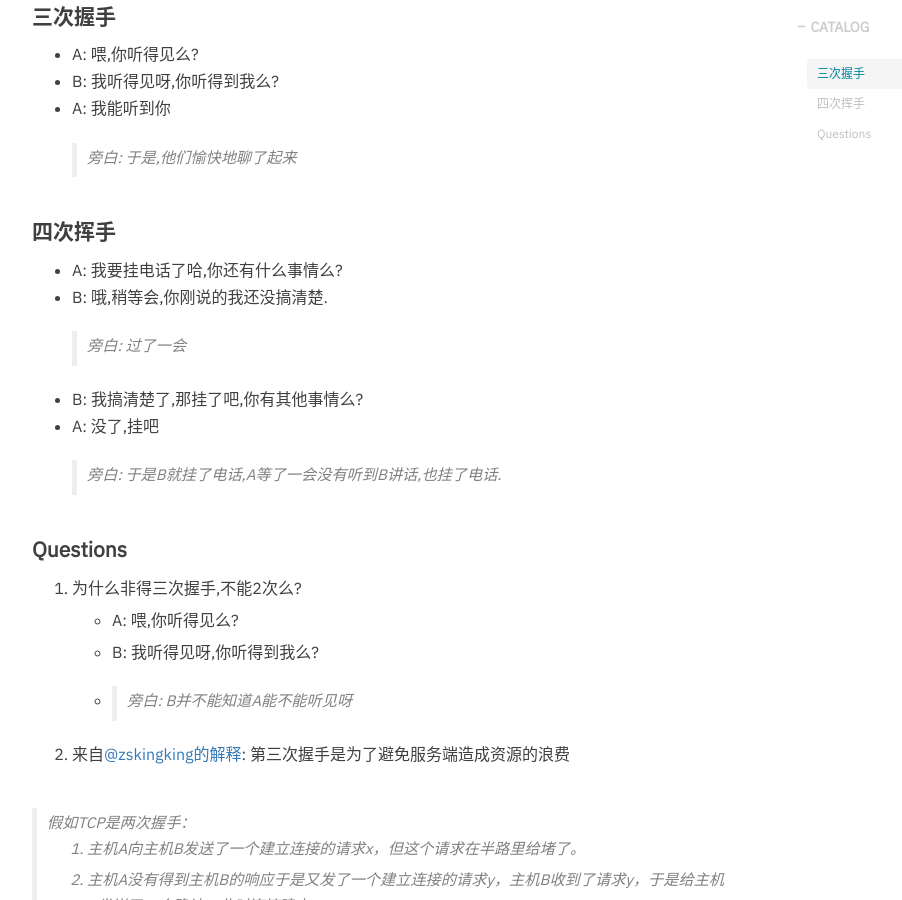
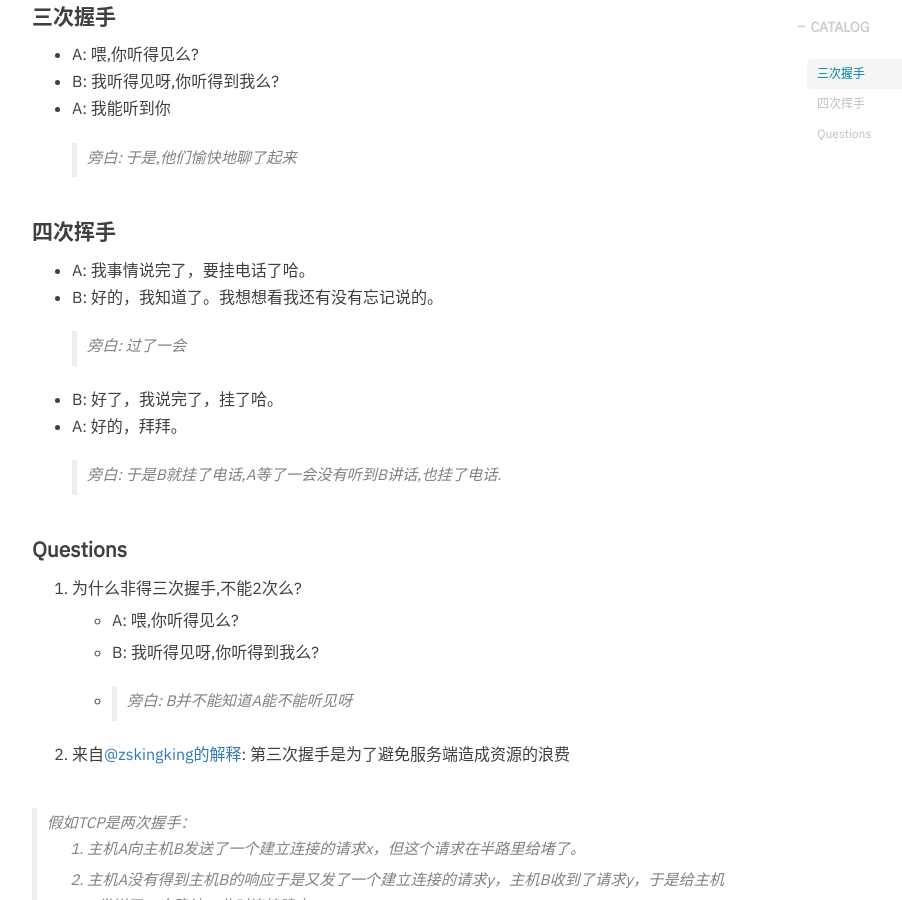
Before and after one commit to hurshi/hurshi.github.io, a Jekyll site: the page built from _posts/2018-01-01-net_three_way_handshake.md, in a window 1280 px wide and 900 px high, scrolled down 562 px. Shown: the whole window, without its empty margins (233-1135 px from the left). Built offline with Jekyll 4.4.1, drawn with Linux system fonts in a browser that asks for light colours; nearby versions of some CDN libraries; comment, search, counter and statistics services are not loaded.

Commit message:
fix http three way handshake story

```diff
--- a/_posts/2018-01-01-net_three_way_handshake.md
+++ b/_posts/2018-01-01-net_three_way_handshake.md
@@ -16,13 +16,13 @@ tags:
   > 旁白: 于是,他们愉快地聊了起来
 
 #### 四次挥手
-* A: 我要挂电话了哈,你还有什么事情么?
-* B: 哦,稍等会,你刚说的我还没搞清楚.
+* A: 我事情说完了，要挂电话了哈。
+* B: 好的，我知道了。我想想看我还有没有忘记说的。
 
   > 旁白: 过了一会
 
-* B: 我搞清楚了,那挂了吧,你有其他事情么?
-* A: 没了,挂吧
+* B: 好了，我说完了，挂了哈。
+* A: 好的，拜拜。
 
   > 旁白: 于是B就挂了电话,A等了一会没有听到B讲话,也挂了电话.
 
```
